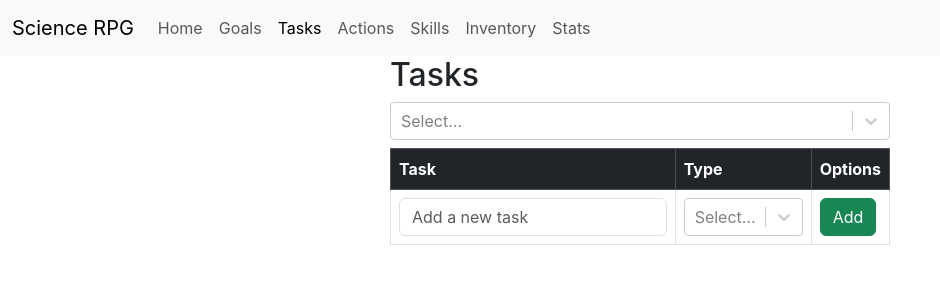
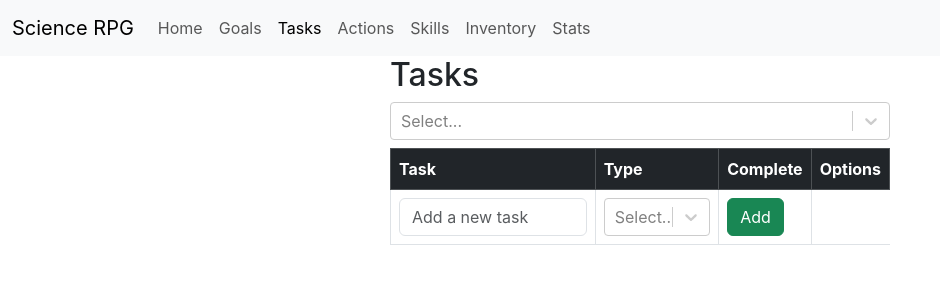
Before and after one commit to tomasantunes/science-rpg, a React (Create React App) app in the folder frontend/: page /tasks in a window 1280 px wide. Shown: the top 300 px of the page, without its empty margins (0-940 px from the left). Built offline with nearby package versions, Linux system fonts and the light colour scheme.

Commit message:
Add field to tasks table

```diff
--- a/frontend/src/components/Tasks.js
+++ b/frontend/src/components/Tasks.js
@@ -44,6 +44,7 @@ export default function Tasks() {
               <tr>
                   <th>Task</th>
                   <th>Type</th>
+                  <th>Complete</th>
                   <th>Options</th>
               </tr>
           </thead>
@@ -52,6 +53,7 @@ export default function Tasks() {
               <tr>
                 <td>{task.description}</td>
                 <td>{task.type}</td>
+                <td></td>
                 <td></td>
               </tr>
             ))}
```
